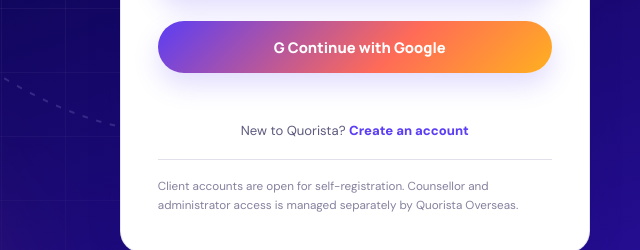
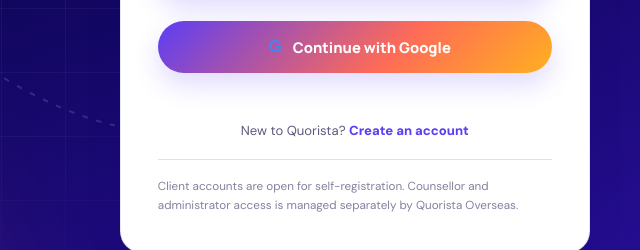
Before and after one commit to quoristaoverseas/Quorista-Client-Portal, a plain HTML site: page index.html in a window 1280 px wide. Shown: the part 568-818 px from the top of the page, 639-1279 px from the left. Drawn offline with nearby package versions, Linux system fonts and the light colour scheme; no server answers; a web font is replaced by a local one.

Commit message:
Style Google sign-in button

```diff
--- a/styles.css
+++ b/styles.css
@@ -288,3 +288,7 @@ input, select, textarea { min-width:0; }
 .auth-card .legal-acceptance-label a{color:#4b35c7;text-decoration:underline;text-underline-offset:2px;font-weight:700}
 .portal-legal-links{display:block;margin-top:7px}
 .portal-legal-links a{color:#c9bfff;text-decoration:underline;text-underline-offset:2px;margin:0 3px}
+
+
+/* Google sign-in control */
+.google-signin-button{width:100%;min-height:48px;margin-top:10px;border:1px solid #dcd8e8;border-radius:999px;background:#fff;color:#211b46;font:700 .9rem 'DM Sans',sans-serif;display:flex;align-items:center;justify-content:center;gap:11px;cursor:pointer}.google-signin-button span{font:800 1.05rem Arial,sans-serif;color:#4285f4}.google-signin-button:disabled{opacity:.6;cursor:wait}
```
